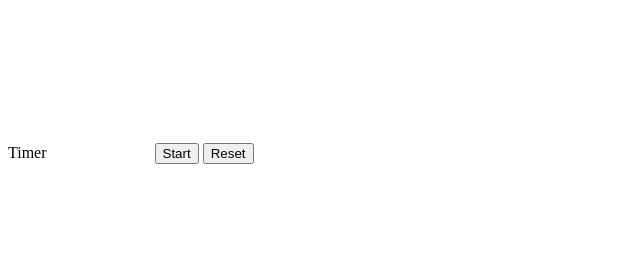
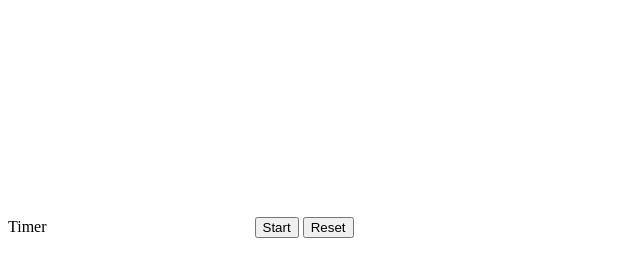
Before and after one commit to shohastan/pomodoro_timer, a plain HTML site: page index.html in a window 1280 px wide. Shown: the whole page, without its empty margins (0-640 px from the left). Drawn offline with Linux system fonts and the light colour scheme.

Commit message:
fixed width

```diff
--- a/index.html
+++ b/index.html
@@ -11,7 +11,7 @@
 <body>
     <div id="timerDiv" title="Pomodoro">
         <label id="timerLabel">Timer</label>
-        <canvas id="timerCanvas" width=100%></canvas>
+        <canvas id="timerCanvas" width="200" height="224"></canvas>
         <button id="startButton">Start</button>
         <button id="resetButton">Reset</button>
     </div>
```
